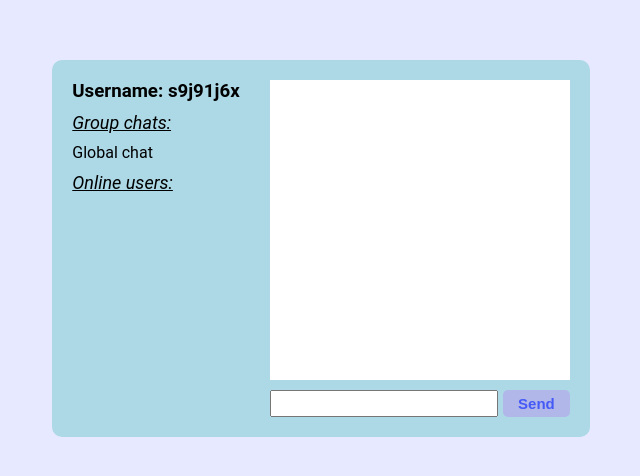
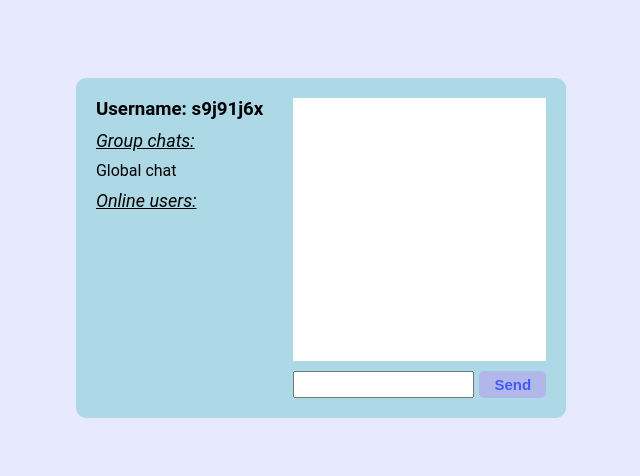
Before and after one commit to Rilenze/chat-app, a website: page public/html/chat.html in a window 1280 px wide. Shown: the part 172-648 px from the top of the page, without its empty margins (319-959 px from the left). Drawn offline with nearby package versions, Linux system fonts and the light colour scheme; no server answers.

Commit message:
Improved styling of the message container

```diff
--- a/public/css/chat.css
+++ b/public/css/chat.css
@@ -23,29 +23,24 @@ body {
     display: flex;
     max-width: 1100px;
     background: lightblue;
-    /* overflow: hidden; */
     padding: 20px;
     border-radius: 10px;
-}
-
-#main {
-    /* display: flex; */
-    /* padding: 20px; */
-    /* margin-bottom: 20px; */
 }
 
 #user-sidebar {
     margin-right: 20px;
 }
 
+#main {
+    display: flex;
+    flex-direction: column;
+    max-width: 300px;
+}
 
 #message-container {
-    /* border: 1px solid black; */
+    flex-grow: 1;
     padding: 20px 30px 20px 30px;
-	/* max-height: 500px; */
 	overflow-y: scroll;
-    height: 300px;
-    width: 300px;
     background: #fff;
     margin-bottom: 10px;
 }
```
